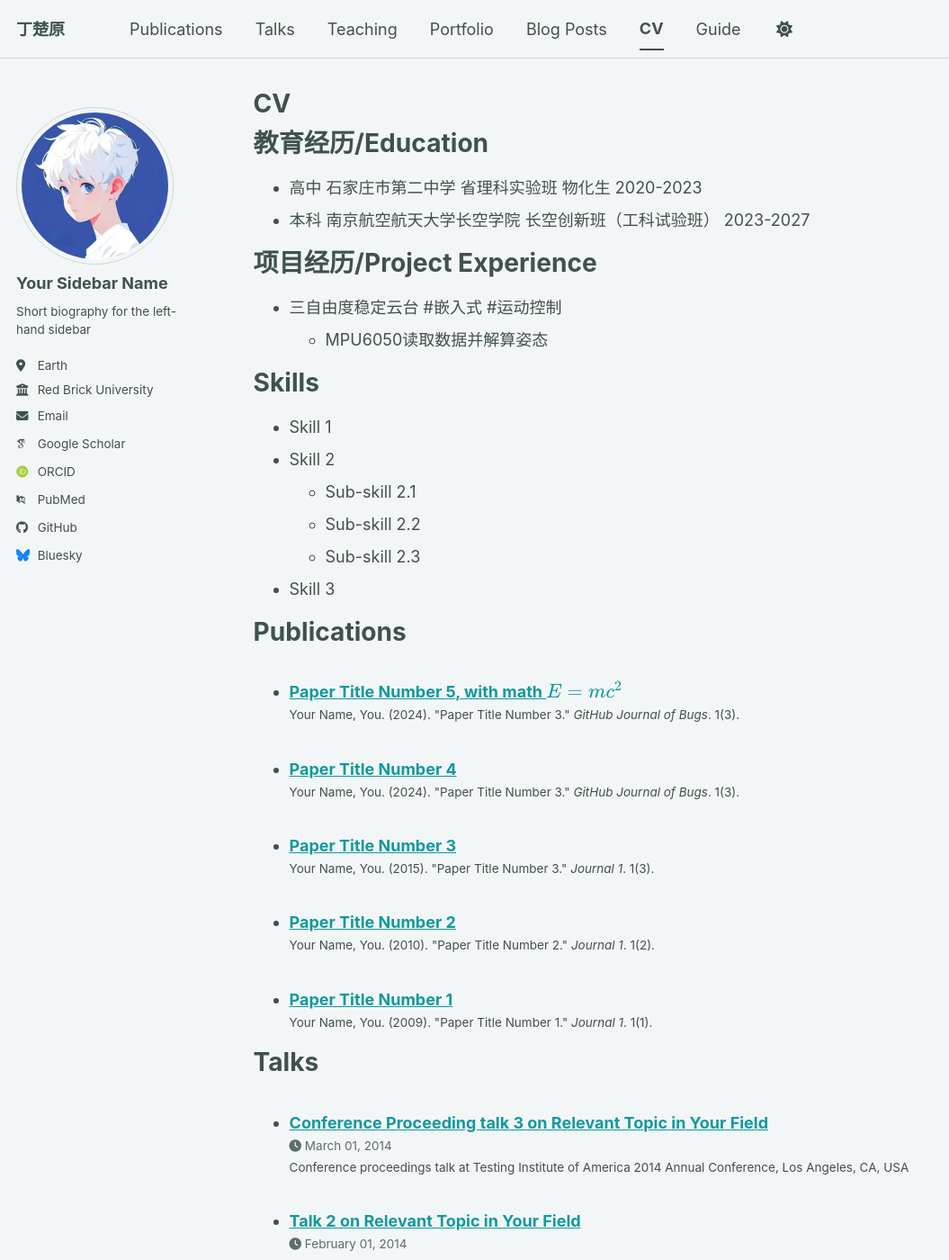
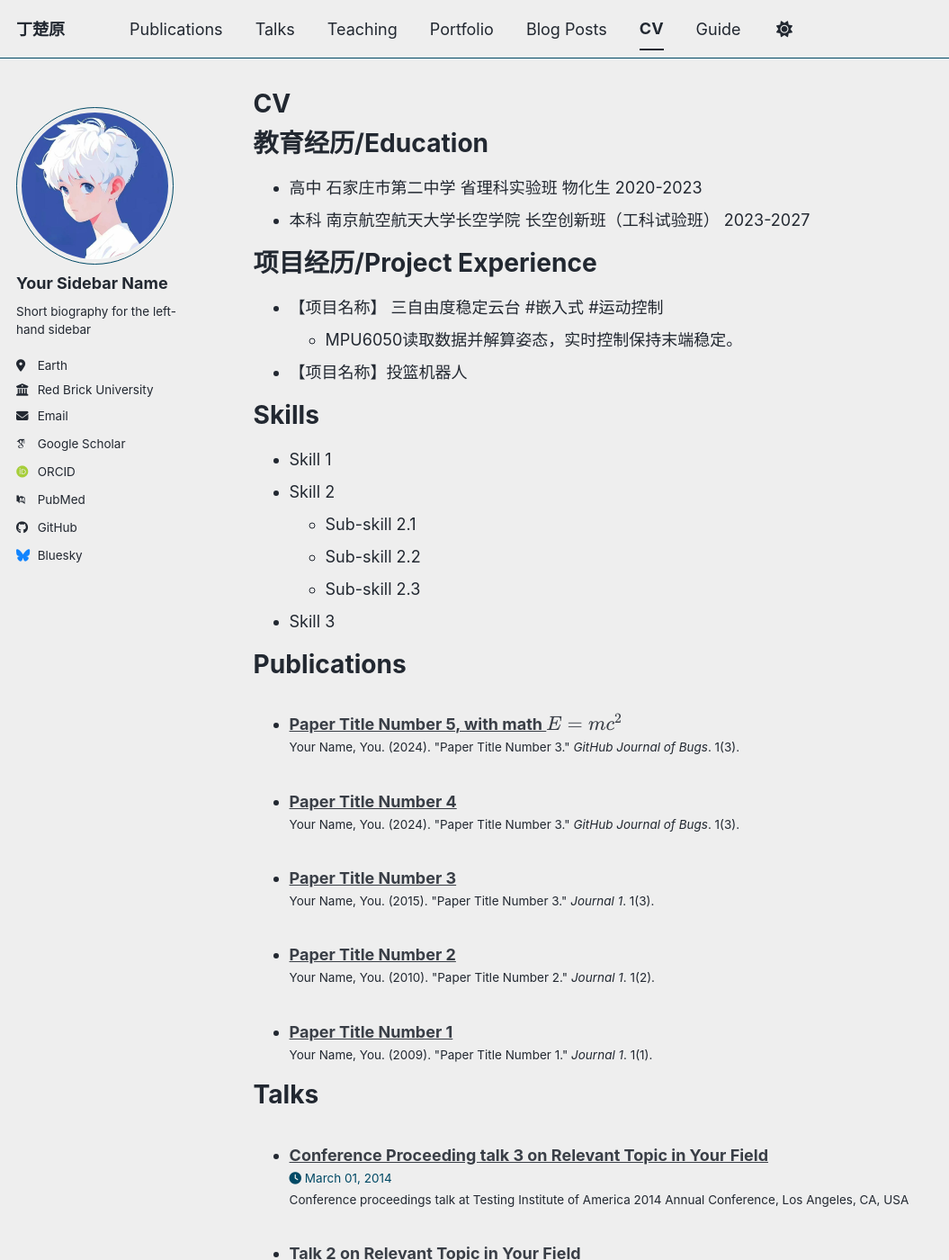
Before and after one commit to happyADD/happyADD.github.io, a Jekyll site: the page built from _pages/cv.md, in a window 1280 px wide and 1400 px high. Shown: the whole window at 90% size, without its empty margins (0-1055 px from the left). Built offline with Jekyll 4.4.1, drawn with Linux system fonts in a browser that asks for light colours; some web fonts are replaced; a script bundle is joined from its source files by our own code; library files that are not in the unit come from our copies.

Commit message:
change theme and update

```diff
--- a/_config.yml
+++ b/_config.yml
@@ -8,7 +8,7 @@
 
 # Basic Site Settings
 locale                   : "en-US"
-site_theme               : "mint" # The available themes options are "default", "air", "sunrise", "mint", "dirt" and "contrast"
+site_theme               : "air" # The available themes options are "default", "air", "sunrise", "mint", "dirt" and "contrast"
 title                    : "丁楚原"
 title_separator          : "-"
 name                     : &name "丁楚原/Ding C.Y."
--- a/_pages/cv.md
+++ b/_pages/cv.md
@@ -16,8 +16,9 @@ redirect_from:
 
 项目经历/Project Experience
 ======
-- 三自由度稳定云台 #嵌入式 #运动控制
-	- MPU6050读取数据并解算姿态
+- 【项目名称】 三自由度稳定云台 #嵌入式 #运动控制
+	- MPU6050读取数据并解算姿态，实时控制保持末端稳定。
+- 【项目名称】投篮机器人
 
 Skills
 ======
```
Also changed, not shown: .obsidian/workspace.json.
